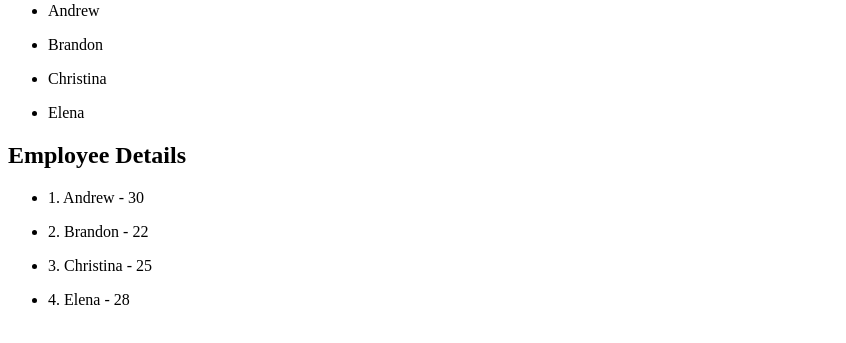
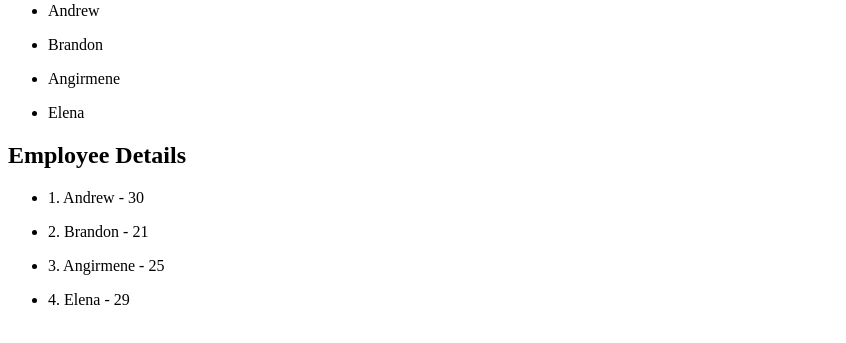
Before and after one commit to nandgreat/AngularTutorials, an Angular app: page / in a window 1280 px wide. Shown: the part 125-468 px from the top of the page, without its empty margins (0-846 px from the left). Built offline with nearby package versions, Linux system fonts and the light colour scheme.

Commit message:
Services

```diff
--- a/src/app/app.module.ts
+++ b/src/app/app.module.ts
@@ -7,6 +7,7 @@
 import { TestComponent } from './test/test.component';
 import { EmployeeListComponent } from './employee-list/employee-list.component';
 import { EmployeeDetailsComponent } from './employee-details/employee-details.component';
+import { EmployeeService } from './employee.service';
 
 @NgModule({
   declarations: [
@@ -20,7 +21,7 @@
     AppRoutingModule,
     FormsModule
   ],
-  providers: [],
+  providers: [EmployeeService],
   bootstrap: [AppComponent]
 })
 export class AppModule { }
--- a/src/app/employee-details/employee-details.component.ts
+++ b/src/app/employee-details/employee-details.component.ts
@@ -1,4 +1,5 @@
 import { Component, OnInit } from '@angular/core';
+import { EmployeeService } from '../employee.service';
 
 @Component({
   selector: 'employee-details',
@@ -12,17 +13,14 @@
 })
 export class EmployeeDetailsComponent implements OnInit {
 
-  public employees = [
-    {"id": 1, "name": "Andrew", "age": 30},
-    {"id": 2, "name": "Brandon", "age": 22},
-    {"id": 3, "name": "Christina", "age": 25},
-    {"id": 4, "name": "Elena", "age": 28},
-  ];
+  public employees = [];
 
 
-  constructor() { }
+  constructor(private _employeeService: EmployeeService) {
+  }
 
   ngOnInit() {
+        this.employees = this._employeeService.getEmployees();
   }
 
 }
--- a/src/app/employee-list/employee-list.component.ts
+++ b/src/app/employee-list/employee-list.component.ts
@@ -1,4 +1,5 @@
 import { Component, OnInit } from '@angular/core';
+import { EmployeeService } from '../employee.service';
 
 @Component({
   selector: 'employee-list',
@@ -12,16 +13,12 @@
 })
 export class EmployeeListComponent implements OnInit {
 
-  public employees = [
-    {"id": 1, "name": "Andrew", "age": 30},
-    {"id": 2, "name": "Brandon", "age": 22},
-    {"id": 3, "name": "Christina", "age": 25},
-    {"id": 4, "name": "Elena", "age": 28},
-  ];
+  public employees = [];
 
-  constructor() { }
+  constructor(private _employeeService: EmployeeService) { }
 
   ngOnInit() {
+    this.employees = this._employeeService.getEmployees();
   }
 
 }
--- /dev/null
+++ b/src/app/employee.service.ts
@@ -0,0 +1,18 @@
+import { Injectable } from '@angular/core';
+
+@Injectable({
+  providedIn: 'root'
+})
+export class EmployeeService {
+
+  constructor() { }
+
+  getEmployees(){
+    return [
+      {"id": 1, "name": "Andrew", "age": 30},
+      {"id": 2, "name": "Brandon", "age": 21},
+      {"id": 3, "name": "Angirmene", "age": 25},
+      {"id": 4, "name": "Elena", "age": 29},
+    ];
+  }
+}
```
Also changed, not shown: 1 other file (tests, documents, lock files or other folders).
